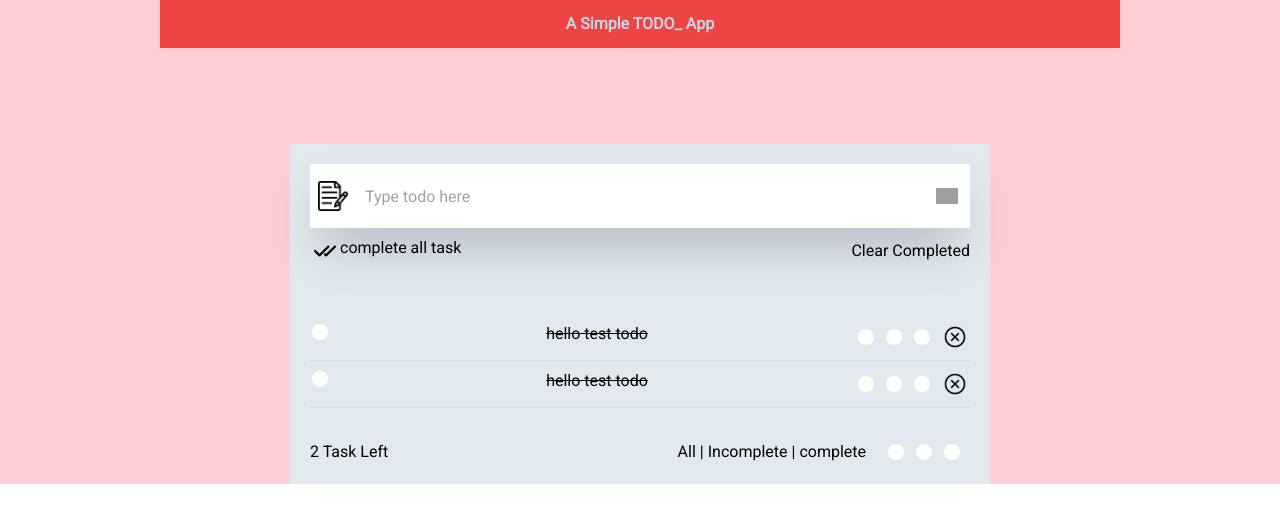
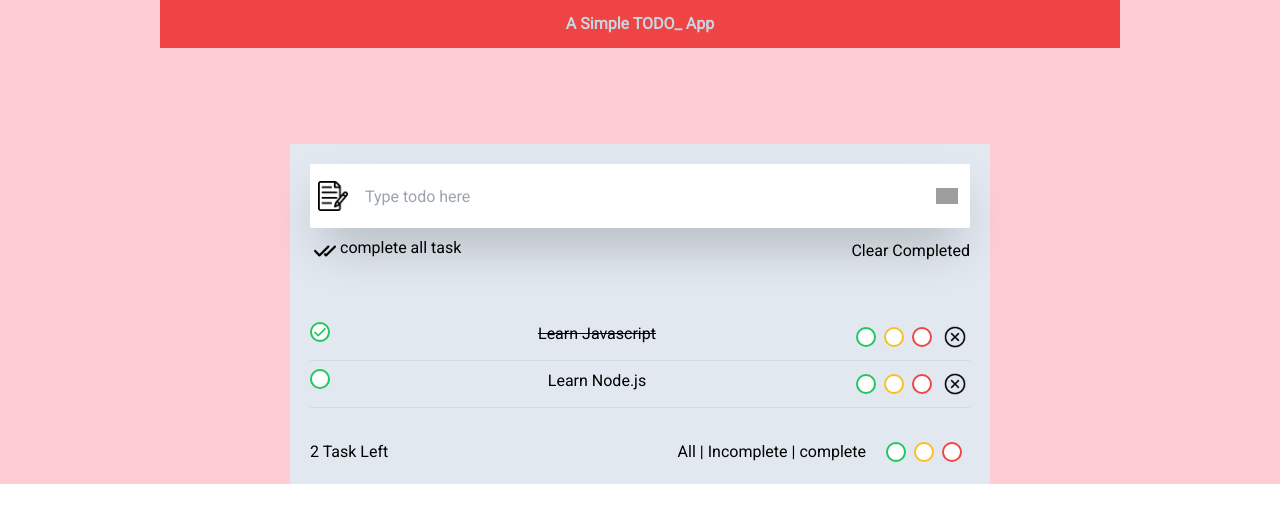
Before and after one commit to abusayed22/a_simple_todo_app, a React (Create React App) app: page / in a window 1280 px wide. Shown: the top 522 px of the page. Built offline with nearby package versions, Linux system fonts and the light colour scheme; grey boxes are pictures that could not be loaded.

Commit message:
all todos data read done

```diff
--- a/src/components/Header_input.js
+++ b/src/components/Header_input.js
@@ -6,8 +6,10 @@ import double_tick from "../images/double-tick.png"
 import Button_img from './utils/Button_img'
 import Todo from './all_todo/Todo'
 import Footer from './footer/Footer'
+import { useSelector } from 'react-redux'
 
 function Header_input() {
+    const todos = useSelector(state => state.todos);
 
     return (
         <div>
@@ -25,11 +27,12 @@ function Header_input() {
                     </div>
                     <button type="">Clear Completed</button>
                 </div>
-                <br/>
-                <br/>
-                <Todo img={cancel} />
-                <Todo img={cancel} />
-                <Footer/>
+                <br />
+                <br />
+                {/* all todo map for read */}
+                {todos.map(todo => <Todo img={cancel} todo={todo} />)}
+
+                <Footer />
             </div>
         </div>
 
--- a/src/components/all_todo/Todo.jsx
+++ b/src/components/all_todo/Todo.jsx
@@ -3,18 +3,43 @@ import React from "react";
 import Button_color from "../utils/Button_color";
 import Button_img from "../utils/Button_img";
 
-
-function Todo({ img }) {
+function Todo({ img, todo }) {
+  const { id, text, isComplete, color } = todo;
   return (
     <div>
       <div className="flex justify-between bg-slate-200 border-b border-gray-400/20 py-2">
-        <Button_color wid={5} bg_color={"green-500"} />
-        <p className="line-through">hello test todo</p>
+        <div className="rounded-full bg-white border-2 border-gray-400 w-5 h-5 flex flex-shrink-0 justify-center items-center mr-2 border-green-500 focus-within:border-green-500">
+          <input type="checkbox" class="opacity-0 absolute rounded-full" />
+          {isComplete && (
+            <svg
+              class=" fill-current w-3 h-3 text-green-500 pointer-events-none"
+              viewBox="0 0 20 20"
+            >
+              <path d="M0 11l2-2 5 5L18 3l2 2L7 18z" />
+            </svg>
+          )}
+        </div>
+
+        <p className={`${isComplete && "line-through"}`}>{text}</p>
         <div className="flex items-center justify-end">
-          <Button_color wid={5} bg_color={'green_c'} />
-          <Button_color wid={5} bg_color="orange-500" />
-          <Button_color wid={5} bg_color="red-500" />
-          <Button_img wed='30' border_color="slate-900" button_font={img} />
+          <div
+            className={` rounded-full bg-white border-2 w-5 h-5 flex flex-shrink-0 justify-center items-center mr-2 ${
+              color === "green" && "bg-green-500"
+            } border-green-500 hover:bg-green-500 transition-colors`}
+          ></div>
+
+          <div
+            className={` rounded-full bg-white border-2 w-5 h-5 flex flex-shrink-0 justify-center items-center mr-2 ${
+              color === "yellow" && "bg-amber-500"
+            } border-amber-400 hover:bg-amber-500 transition-colors`}
+          ></div>
+          <div
+            className={` rounded-full bg-white border-2 w-5 h-5 flex flex-shrink-0 justify-center items-center mr-2 ${
+              color === "red" && "bg-red-500"
+            } border-red-500 hover:bg-red-500 transition-colors`}
+          ></div>
+
+          <Button_img wed="30" border_color="slate-900" button_font={img} />
         </div>
       </div>
     </div>
--- a/src/components/footer/Footer.js
+++ b/src/components/footer/Footer.js
@@ -1,5 +1,4 @@
 import React from 'react'
-import Button_color from '../utils/Button_color'
 
 function Footer() {
   return (
@@ -14,9 +13,16 @@ function Footer() {
           <p>complete</p>
         </div>
         <div className='flex ml-5'>
-          <Button_color wid={5} bg_color={"green_c"} />
-          <Button_color wid={5} bg_color={"yellow_c"} />
-          <Button_color wid={5} bg_color={"red_c"} />
+          <div
+            className={` rounded-full bg-white border-2 w-5 h-5 flex flex-shrink-0 justify-center items-center mr-2  border-green-500 hover:bg-green-500 transition-colors`}
+          ></div>
+
+          <div
+            className={` rounded-full bg-white border-2 w-5 h-5 flex flex-shrink-0 justify-center items-center mr-2 border-amber-400 hover:bg-amber-500 transition-colors`}
+          ></div>
+          <div
+            className={` rounded-full bg-white border-2 w-5 h-5 flex flex-shrink-0 justify-center items-center mr-2 border-red-500 hover:bg-red-500 transition-colors`}
+          ></div>
         </div>
       </div>
     </div>
--- a/src/components/utils/Button_color.jsx
+++ /dev/null
@@ -1,20 +0,0 @@
-import React from "react";
-
-function Button_color(props) {
-  const {wid, bg_color} = props;
-  return (
-    <div>
-      <div className={`rounded-full bg-white border-2 w-5 h-5 flex flex-shrink-0 justify-center items-center mr-2 border-${'green-500'} focus-within:border-${bg_color}`}>
-        <input type="checkbox" className="opacity-0 absolute rounded-full" />
-        <svg
-          className={`hidden fill-current w-3 h-3 text-${bg_color} pointer-events-none`}
-          viewBox="0 0 20 20"
-        >
-          <path d="M0 11l2-2 5 5L18 3l2 2L7 18z" />
-        </svg>
-      </div>
-    </div>
-  );
-}
-
-export default Button_color;
```
Also changed, not shown: 1 other file (tests, documents, lock files or other folders). Lines whose indentation alone changed are shown as unchanged.
